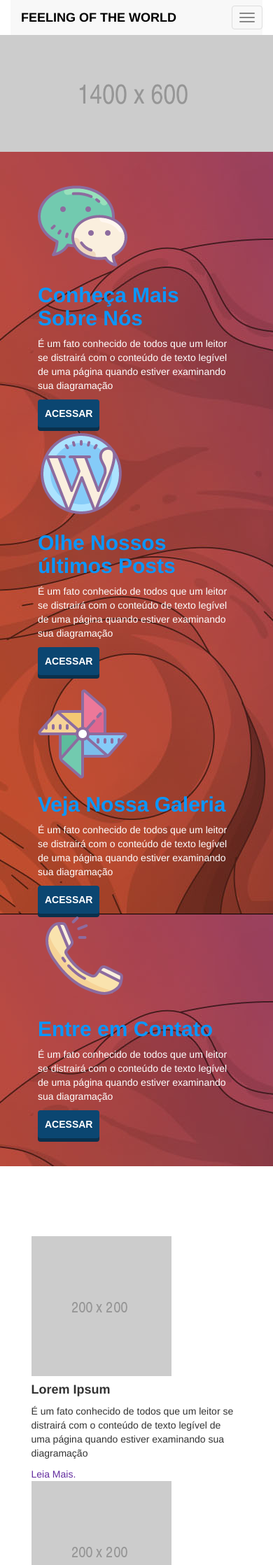
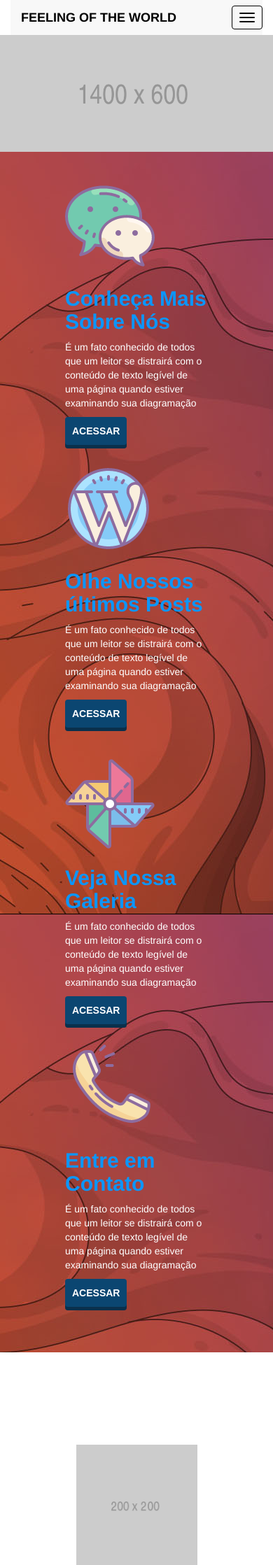
Before and after one commit to JohnatanT/Template_WordPress, a PHP site: page / in a window 390 px wide. Shown: the top 2237 px of the page at 70% size. Run offline with PHP 8.4, Linux system fonts and the light colour scheme; some libraries are stand-ins or nearby versions.

Commit message:
Home Responsiva

```diff
--- a/footer.php
+++ b/footer.php
@@ -1,6 +1,6 @@
 	<div class="row footer">
 		<div class="rodape">
-			<div class="col-md-4">
+			<div class="col-md-4 col-sm-4">
 				<ul>
 					<li><a href="">Home</a></li>
 					<li><a href="">Sobre Nós</a></li>
@@ -9,15 +9,16 @@
 					<li><a href="">Contato</a></li>
 				</ul>
 			</div>
-			<div class="col-md-4">
+			<div class="col-md-4 col-sm-4">
 				<ul>
+					<li><a href="">Ultimo</a></li>
 					<li><a href="">Ultimo</a></li>
 					<li><a href="">Ultimo</a></li>
 					<li><a href="">Ultimo</a></li>
 					<li><a href="">Ultimo</a></li>
 				</ul>
 			</div>
-			<div class="col-md-4">
+			<div class="col-md-4 col-sm-4">
 				 <!-- SDK Facebbok -->
     			<div id="fb-root"></div>
 				<script>(function(d, s, id) {
--- a/style.css
+++ b/style.css
@@ -23,6 +23,22 @@
 
 .navbar-default .navbar-header a:hover{
 	color: #8c3c71;
+}
+.navbar-default .navbar-toggle{
+	border-color: #000;
+}
+.navbar-default .navbar-toggle .icon-bar{
+	background-color: #000;
+}
+
+.navbar-default .navbar-toggle:focus, .navbar-default .navbar-toggle:hover {
+    background-color: #fff;
+}
+
+@media(max-width: 767px){
+	#navbar ul{
+		text-align: center;
+	}
 }
 /* Home */
 .navegacao{
@@ -137,3 +153,26 @@
     padding: 10px;
     color: #fff;
 }
+
+@media(max-width: 991px){
+	.bloco-sobre{
+		width: 60%;
+	}
+	.bloco-sobre .linha-sobre .col-md-6{
+		margin-bottom: 25px;
+	}
+	.ultimos-posts .linha-posts{
+		width: 70%;
+	}
+	.ultimos-posts .linha-posts .bloco-posts{
+		padding: 7px 10px;
+    	margin: 25px;
+    	border-bottom: 1px solid;
+	}
+}
+
+@media(max-width: 767px){
+	.footer{
+		text-align: center;
+	}
+}
```
Also changed, not shown: imagens/1.jpg (added), imagens/1.png (added), shortcode.png (added).
